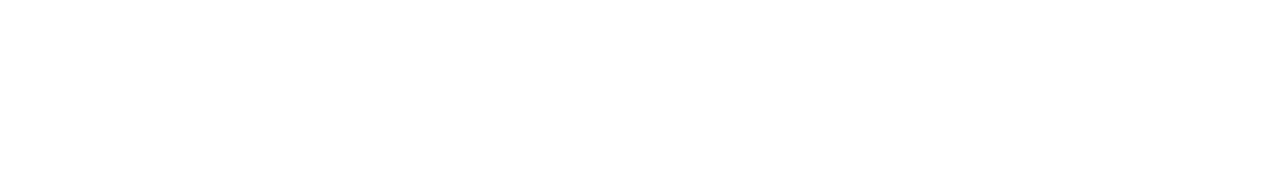
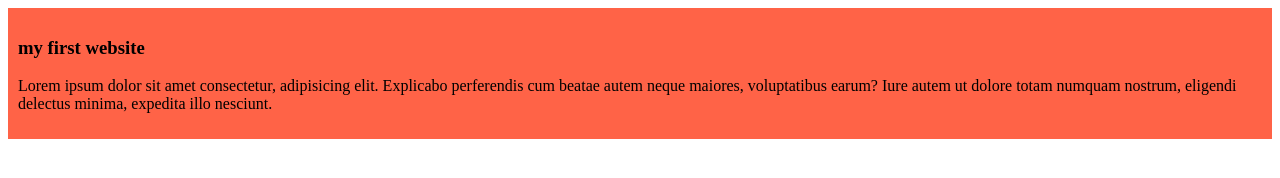
Before and after one commit to afrinanika844/my-simple-website-, a plain HTML site: page index.html in a window 1280 px wide. Drawn offline with Linux system fonts and the light colour scheme.

Commit message:
added the first blog

```diff
--- a/index.html
+++ b/index.html
@@ -4,8 +4,13 @@
     <meta charset="UTF-8">
     <meta name="viewport" content="width=device-width, initial-scale=1.0">
     <title>my simple website</title>
+    <link rel="stylesheet" href="styles/blog.css">
 </head>
 <body>
+    <div>
+        <h3>my first website</h3>
+        <p>Lorem ipsum dolor sit amet consectetur, adipisicing elit. Explicabo perferendis cum beatae autem neque maiores, voluptatibus earum? Iure autem ut dolore totam numquam nostrum, eligendi delectus minima, expedita illo nesciunt.</p>
+    </div>
 
 </body>
 </html>
--- /dev/null
+++ b/styles/blog.css
@@ -0,0 +1,4 @@
+div{
+    background-color: tomato;
+    padding: 10px;
+}
```
